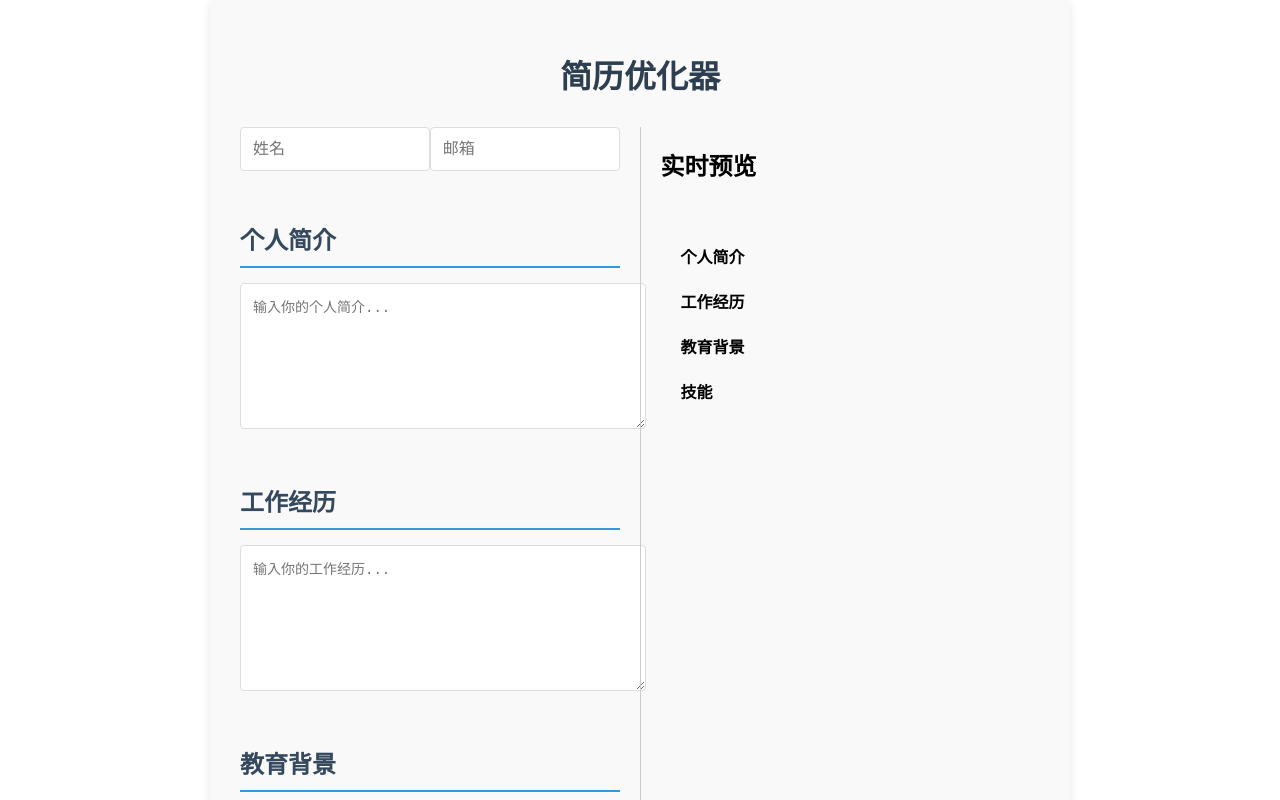
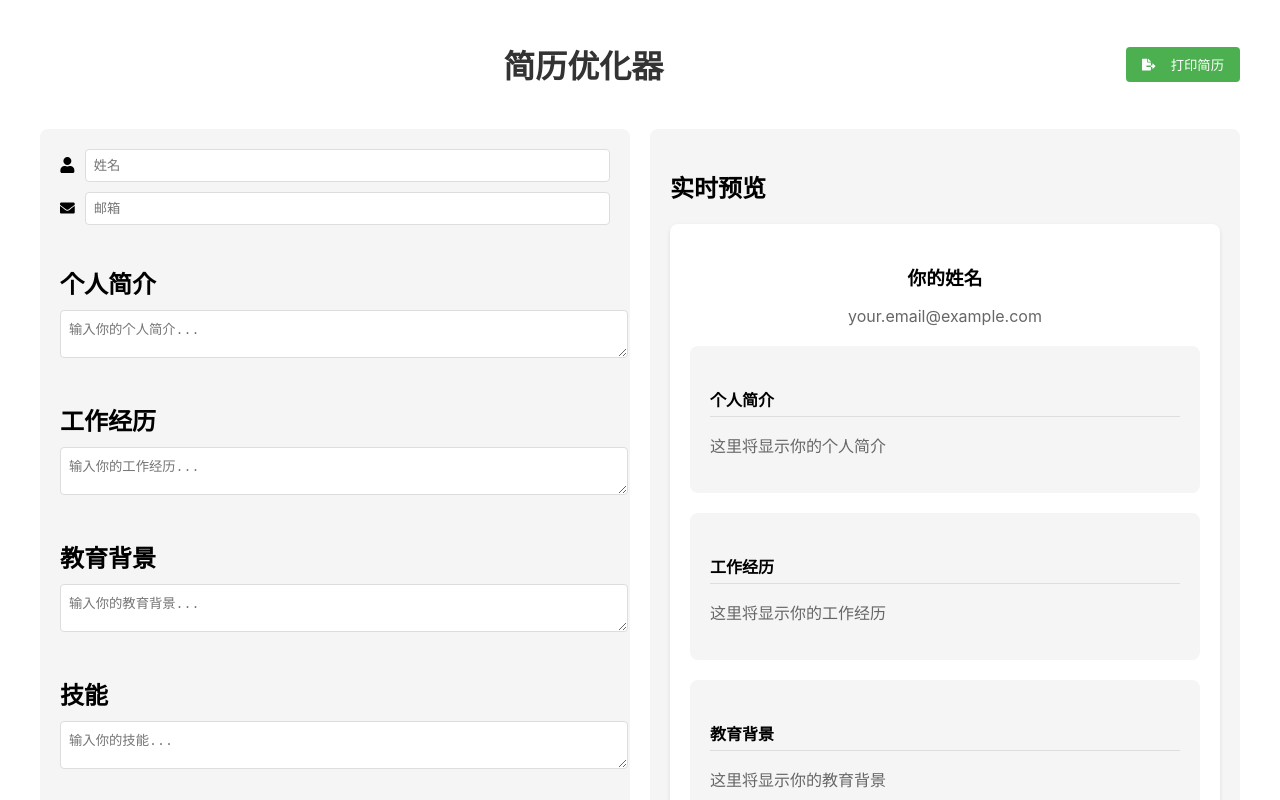
Before and after one commit to leonooo13/myfastapp, a React (Create React App) app: page / in a window 1280 px wide. Shown: the top 800 px of the page. Built offline with nearby package versions, Linux system fonts and the light colour scheme.

Commit message:
optimism flex

```diff
--- a/package.json
+++ b/package.json
@@ -17,6 +17,7 @@
     "jspdf": "^2.5.1",
     "react": "^18.3.1",
     "react-dom": "^18.3.1",
+    "react-icons": "^5.3.0",
     "react-markdown": "^9.0.1",
     "react-router-dom": "^6.26.1",
     "react-scripts": "5.0.1",
--- a/src/pages/ResumeEditor.css
+++ b/src/pages/ResumeEditor.css
@@ -1,94 +1,126 @@
 .resume-editor {
-  max-width: 800px;
+  max-width: 1200px;
   margin: 0 auto;
-  padding: 30px;
-  background-color: #f9f9f9;
-  border-radius: 8px;
-  box-shadow: 0 2px 10px rgba(0, 0, 0, 0.1);
+  padding: 20px;
 }
 
-h1 {
+.editor-header {
+  display: flex;
+  justify-content: space-between;
+  align-items: center;
+  margin-bottom: 20px;
+}
+
+.editor-title {
   text-align: center;
-  color: #2c3e50;
-  margin-bottom: 30px;
+  color: #333;
+  flex-grow: 1;
+}
+
+.header-right {
+  display: flex;
+  align-items: center;
+}
+
+.export-button {
+  display: flex;
+  align-items: center;
+  gap: 5px;
+  padding: 8px 16px;
+  background-color: #4CAF50;
+  color: white;
+  border: none;
+  border-radius: 4px;
+  cursor: pointer;
+  transition: background-color 0.3s;
+}
+
+.export-button:hover {
+  background-color: #45a049;
+}
+
+.button-icon {
+  margin-right: 10px;
 }
 
 .editor-container {
   display: flex;
-  justify-content: space-between;
   gap: 20px;
 }
 
 .editor-section, .preview-section {
   flex: 1;
-  max-width: 48%;
-}
-
-.editor-section {
-  display: flex;
-  flex-direction: column;
-}
-
-.preview-section {
-  border-left: 1px solid #ccc;
-  padding-left: 20px;
+  background-color: #f5f5f5;
+  padding: 20px;
+  border-radius: 8px;
 }
 
 .personal-info {
-  display: flex;
-  justify-content: space-between;
-  margin-bottom: 30px;
+  margin-bottom: 20px;
 }
 
-.personal-info input {
-  width: 48%;
-  padding: 12px;
-  font-size: 16px;
+.input-group {
+  display: flex;
+  align-items: center;
+  margin-bottom: 10px;
+}
+
+.input-icon {
+  margin-right: 10px;
+}
+
+input, textarea {
+  width: 100%;
+  padding: 8px;
   border: 1px solid #ddd;
   border-radius: 4px;
 }
 
-.resume-section {
-  margin-bottom: 30px;
+.sections-container {
+  display: flex;
+  flex-direction: column;
+  gap: 20px;
 }
 
 .resume-section h2 {
-  color: #34495e;
-  border-bottom: 2px solid #3498db;
-  padding-bottom: 10px;
-  margin-bottom: 15px;
+  margin-bottom: 10px;
 }
 
-.resume-section textarea {
-  width: 100%;
-  height: 120px;
-  padding: 12px;
-  font-size: 14px;
-  resize: vertical;
-  border: 1px solid #ddd;
-  border-radius: 4px;
-}
-
-.preview-button {
-  display: block;
-  width: 220px;
-  margin: 30px auto;
-  padding: 12px;
-  background-color: #3498db;
-  color: white;
-  border: none;
-  border-radius: 5px;
-  font-size: 16px;
-  cursor: pointer;
-  transition: background-color 0.3s ease;
-}
-
-.preview-button:hover {
-  background-color: #2980b9;
+.preview-title {
+  margin-bottom: 20px;
 }
 
 .resume-preview {
-  background-color: #f9f9f9;
+  background-color: white;
   padding: 20px;
-  border-radius: 5px;
+  border-radius: 8px;
+  box-shadow: 0 2px 4px rgba(0, 0, 0, 0.1);
 }
+
+.preview-header {
+  text-align: center;
+  margin-bottom: 20px;
+}
+
+.preview-name {
+  margin-bottom: 5px;
+}
+
+.preview-email {
+  color: #666;
+}
+
+.preview-section {
+  margin-bottom: 20px;
+}
+
+.preview-section-title {
+  border-bottom: 1px solid #ddd;
+  padding-bottom: 5px;
+  margin-bottom: 10px;
+}
+
+.preview-section-content {
+  color: #666;
+  white-space: pre-wrap;
+}
--- a/src/pages/ResumeEditor.tsx
+++ b/src/pages/ResumeEditor.tsx
@@ -1,7 +1,8 @@
-import React, { useState } from 'react';
+import React, { useState, useEffect } from 'react';
 import './ResumeEditor.css';
 import '../App.css';
-import { jsPDF } from 'jspdf';
+import { FaUser, FaEnvelope, FaFileExport } from 'react-icons/fa';
+
 
 interface ResumeSection {
   title: string;
@@ -24,50 +25,58 @@ const ResumeEditor: React.FC = () => {
     setSections(newSections);
   };
 
-  const exportToPDF = () => {
-    const doc = new jsPDF();
-    const lineHeight = 7;
-    let yOffset = 20;
+  const printResume = () => {
+    window.print();
+  };
 
-    // 设置字体
-    doc.setFont("helvetica", "bold");
-    doc.setFontSize(16);
-    doc.text(name, 105, yOffset, { align: "center" });
-    yOffset += lineHeight * 2;
-
-    doc.setFont("helvetica", "normal");
-    doc.setFontSize(12);
-    doc.text(email, 105, yOffset, { align: "center" });
-    yOffset += lineHeight * 2;
-
-    sections.forEach(section => {
-      doc.setFont("helvetica", "bold");
-      doc.setFontSize(14);
-      doc.text(section.title, 10, yOffset);
-      yOffset += lineHeight;
-
-      doc.setFont("helvetica", "normal");
-      doc.setFontSize(12);
-      const splitContent = doc.splitTextToSize(section.content, 190);
-      doc.text(splitContent, 10, yOffset);
-      yOffset += lineHeight * (splitContent.length + 1);
-    });
-
-    doc.save('resume.pdf');
+  useEffect(() => {
+    const style = document.createElement('style');
+    style.textContent = `
+      @media print {
+        body * {
+          visibility: hidden;
+        }
+        .preview-section, .preview-section * {
+          visibility: visible;
+        }
+        .preview-section {
+          position: absolute;
+          left: 0;
+          top: 0;
+        }
+      }
+    `;
+    document.head.appendChild(style);
+    return () => {
+      document.head.removeChild(style);
     };
+  }, []);
 
   return (
     <div className="resume-editor">
-      <h1>简历优化器</h1>
+      <div className="editor-header">
+        <h1 className="editor-title">简历优化器</h1>
+        <div className="header-right">
+          <button className="export-button" onClick={printResume}>
+            <FaFileExport className="button-icon" />
+            打印简历
+          </button>
+        </div>
+      </div>
       <div className="editor-container">
         <div className="editor-section">
           <div className="personal-info">
+            <div className="input-group">
+              <FaUser className="input-icon" />
               <input
                 type="text"
                 placeholder="姓名"
                 value={name}
                 onChange={(e) => setName(e.target.value)}
               />
+            </div>
+            <div className="input-group">
+              <FaEnvelope className="input-icon" />
               <input
                 type="email"
                 placeholder="邮箱"
@@ -75,6 +84,8 @@ const ResumeEditor: React.FC = () => {
                 onChange={(e) => setEmail(e.target.value)}
               />
             </div>
+          </div>
+          <div className="sections-container">
             {sections.map((section, index) => (
               <div key={index} className="resume-section">
                 <h2>{section.title}</h2>
@@ -85,19 +96,25 @@ const ResumeEditor: React.FC = () => {
                 />
               </div>
             ))}
-          <button className="export-button" onClick={exportToPDF}>导出为PDF</button>
+          </div>
         </div>
         <div className="preview-section">
-          <h2>实时预览</h2>
+          <h2 className="preview-title">实时预览</h2>
           <div className="resume-preview">
-            <h3>{name}</h3>
-            <p>{email}</p>
+            <div className="preview-header">
+              <h3 className="preview-name">{name || '你的姓名'}</h3>
+              <p className="preview-email">{email || 'your.email@example.com'}</p>
+            </div>
+            <div className="preview-content">
               {sections.map((section, index) => (
-              <div key={index}>
-                <h4>{section.title}</h4>
-                <p>{section.content}</p>
+                <div key={index} className="preview-section">
+                  <h4 className="preview-section-title">{section.title}</h4>
+                  <p className="preview-section-content">
+                    {section.content || `这里将显示你的${section.title}`}
+                  </p>
                 </div>
               ))}
+            </div>
           </div>
         </div>
       </div>
@@ -105,4 +122,5 @@ const ResumeEditor: React.FC = () => {
   );
 };
 
+
 export default ResumeEditor;
```
Lines whose indentation alone changed are shown as unchanged.
